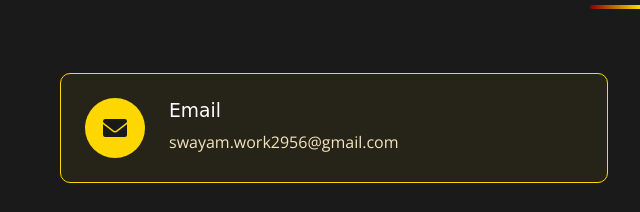
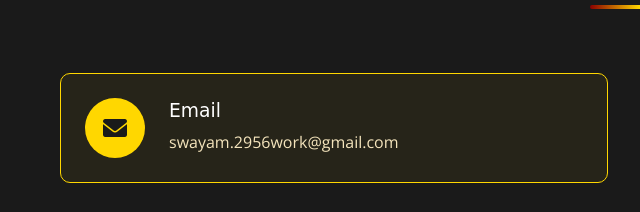
Before and after one commit to swayamyadav05/my-one-piece-theme-portfolio, a website: page index.html in a window 1280 px wide. Shown: the part 10140-10352 px from the top of the page, 0-640 px from the left. Drawn offline with nearby package versions, Linux system fonts and the light colour scheme; a web font is replaced by a local one.

Commit message:
email id corrected

```diff
--- a/index.html
+++ b/index.html
@@ -1032,7 +1032,7 @@
                             </div>
                             <div class="contact-details">
                                 <h3>Email</h3>
-                                <p>swayam.work2956@gmail.com</p>
+                                <p>swayam.2956work@gmail.com</p>
                             </div>
                         </div>
 
```
